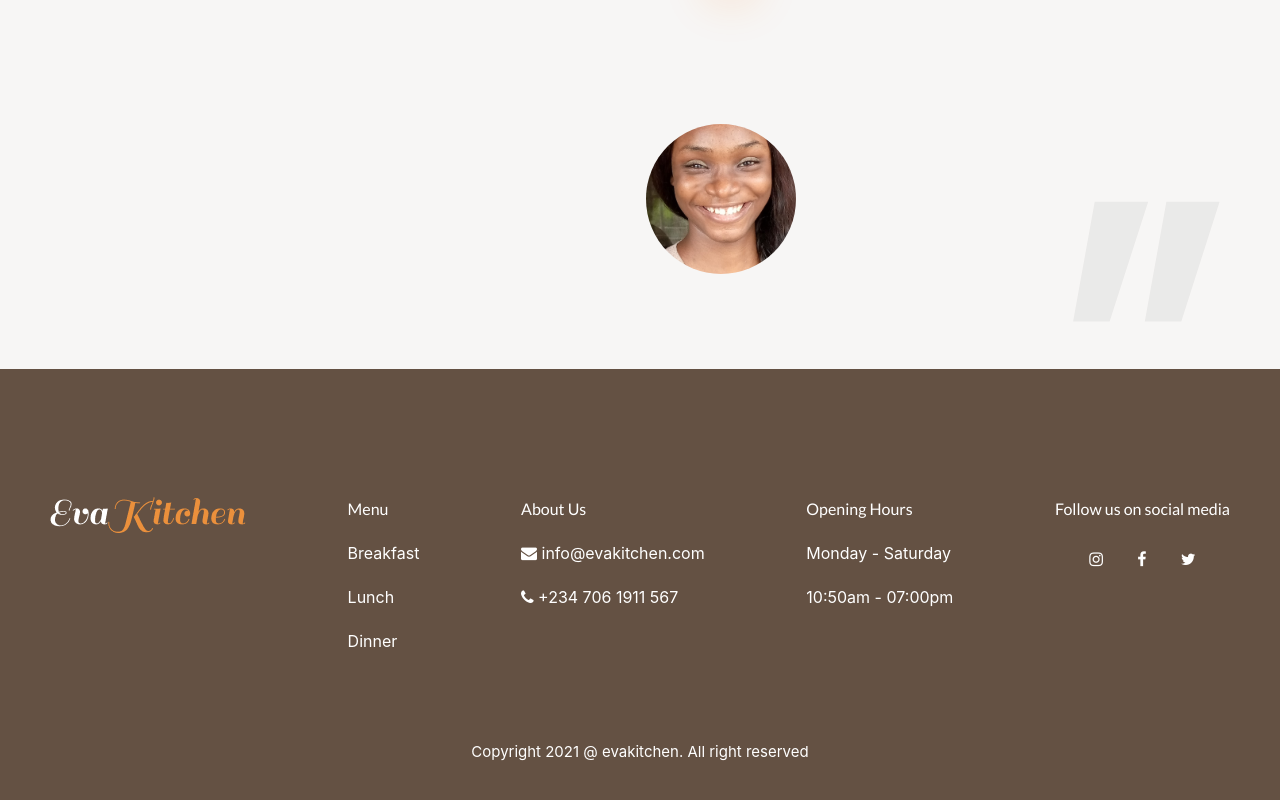
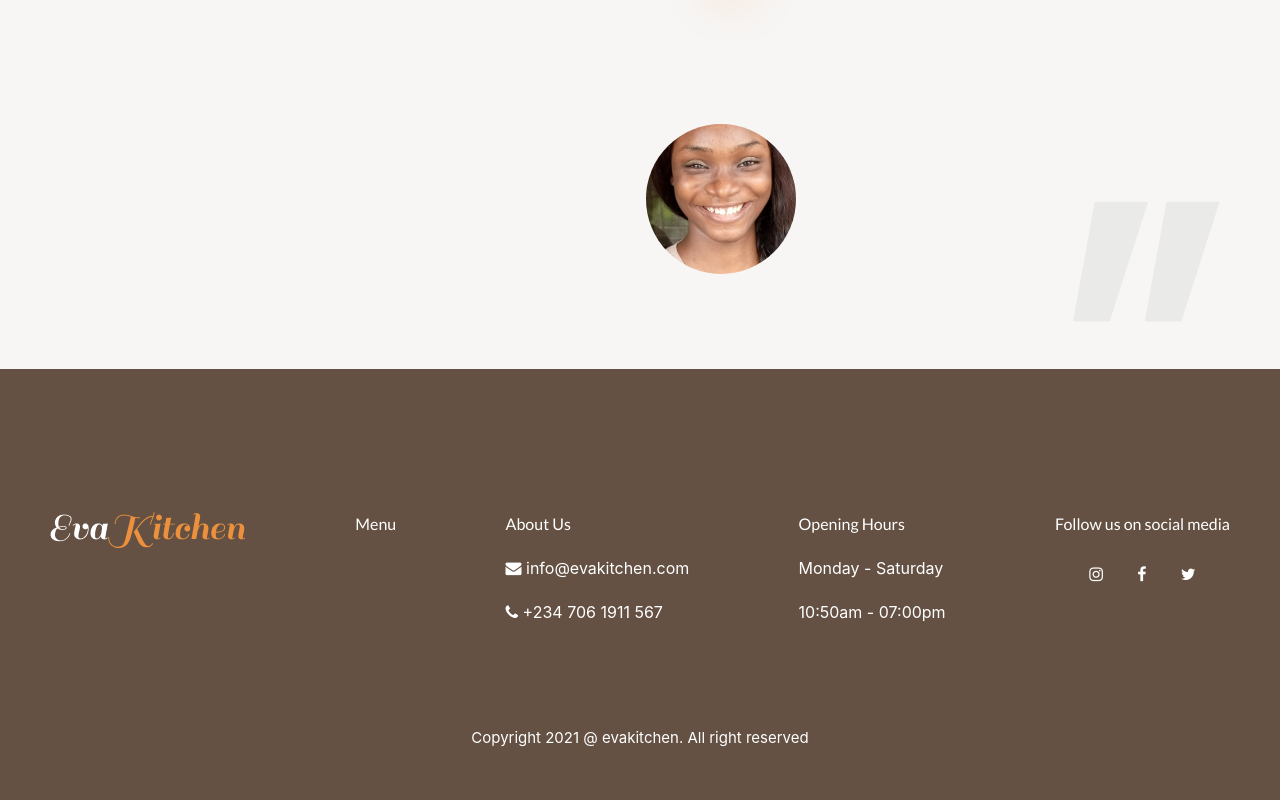
Before and after one commit to Dverybest/Eva-kitchen, a React (Create React App) app: page /about in a window 1280 px wide. Shown: the part 2605-3405 px from the top of the page. Built offline with nearby package versions, Linux system fonts and the light colour scheme; a web font is replaced by a local one; what google-maps-react would draw is missing.

Commit message:
added footer category

```diff
--- a/src/components/footer/Footer.js
+++ b/src/components/footer/Footer.js
@@ -1,9 +1,12 @@
 import React from 'react'
-import Logo from './EvaKitchen.png'
+import { connect } from 'react-redux'
+import Logo from './EvaKitchen.png';
+import { menuCategoryAction } from "../../reduxSetup/actions/menuCategoryAction";
 import './Footer.css'
 
 
-const Footer = () =>{
+const Footer = (props) =>{
+
     return (
         <div className='footer'>
             <div className='footer-info'>
@@ -12,9 +15,9 @@ const Footer = () =>{
                 </div>
                 <div className='footer-menu'>
                     <span className='title'>Menu</span>
-                    <li>Breakfast</li>
-                    <li>Lunch</li>
-                    <li>Dinner</li>
+                    {props.menuCategory?.slice(0, 3).map((category, index)=>{
+                        return <li key={index}>{category.name}</li>
+                    })}
                 </div>
                 <div className='footer-about'>
                     <span className='title'>About Us</span>
@@ -41,5 +44,11 @@ const Footer = () =>{
         </div>
     )
 }
-
-export default Footer
+    const mapStateToProps = (state) => {
+        console.log(state.meals.menuCategory, 'herrrrr');
+        return{
+            menuCategory: state.meals.menuCategory,
+        }
+    }
+    const connector = connect(mapStateToProps, {menuCategoryAction})
+export default connector(Footer)
--- a/src/components/menu-page-tabs/Menutabs.js
+++ b/src/components/menu-page-tabs/Menutabs.js
@@ -5,7 +5,6 @@ import { connect } from "react-redux";
 import { specialMenuAction } from "../../reduxSetup/actions/specialMenuAction";
 import { menuCategoryAction } from "../../reduxSetup/actions/menuCategoryAction";
 import { getMenuAction } from "../../reduxSetup/actions/allMenuAction";
-import Skeleton from "react-loading-skeleton";
 import SkeletonDish from "../reusableMenuCard/skeletonDish";
 
 const MenuTab = (props) => {
```
